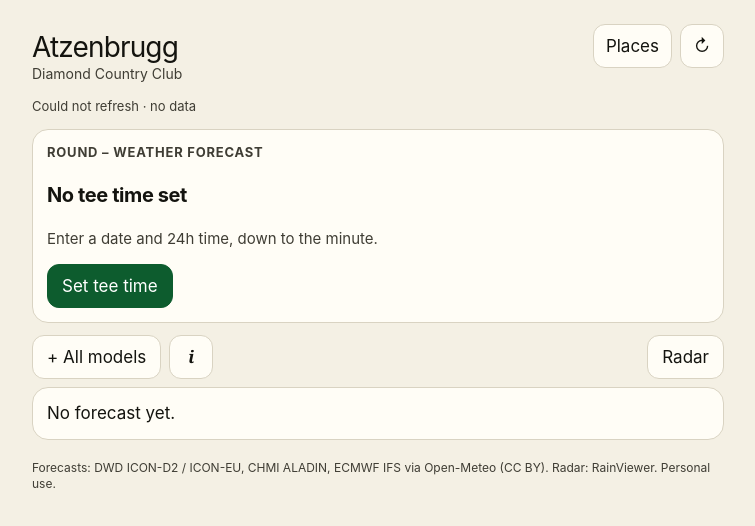
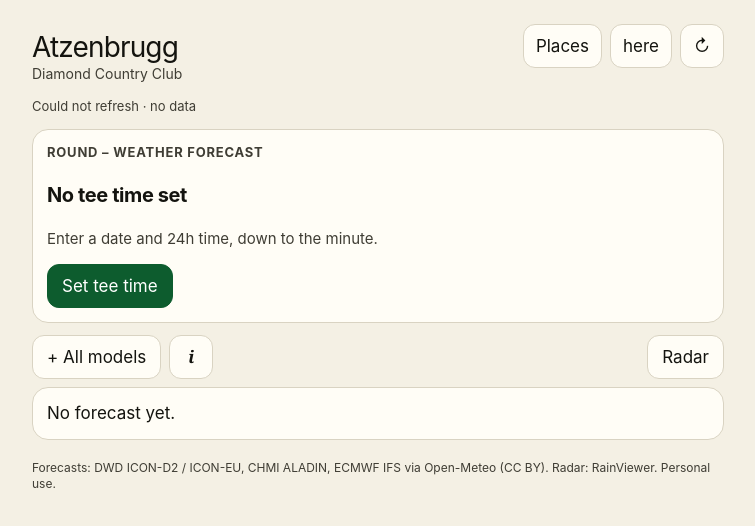
Before and after one commit to dikarner/golf-weather-outlook, a website with bundled scripts: page index.html in a window 1280 px wide. Shown: the whole page, without its empty margins (262-1017 px from the left). Built offline with nearby package versions, Linux system fonts and the light colour scheme; no server answers.

Commit message:
Add Hier button next to Orte

```diff
--- a/index.html
+++ b/index.html
@@ -21,6 +21,7 @@
         <span class="club" id="course-club"></span>
       </button>
       <button class="icon-btn" data-act="places" type="button" data-i18n-title="places" data-i18n="places">Orte</button>
+      <button class="icon-btn" id="here-btn" data-act="here" type="button" data-i18n="here" data-i18n-title="hereTitle">Hier</button>
       <button class="icon-btn" data-act="refresh" type="button" data-i18n-title="refresh">↻</button>
     </header>
     <p class="meta" id="meta"></p>
```
